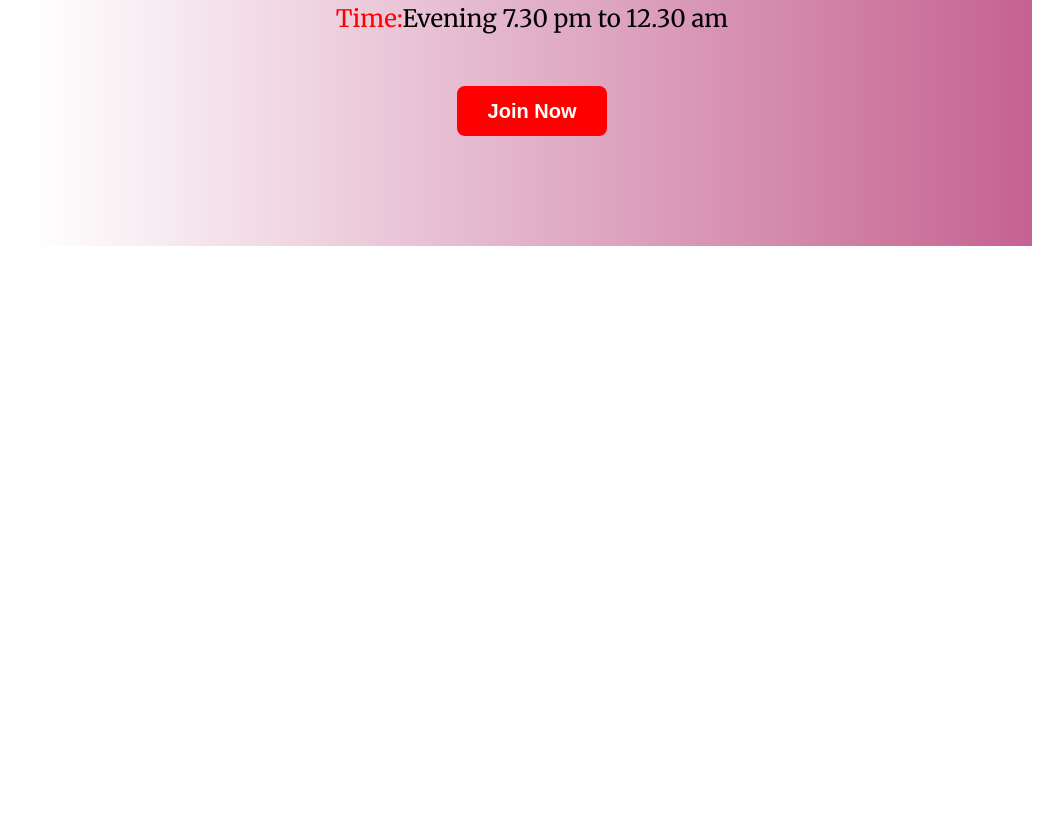
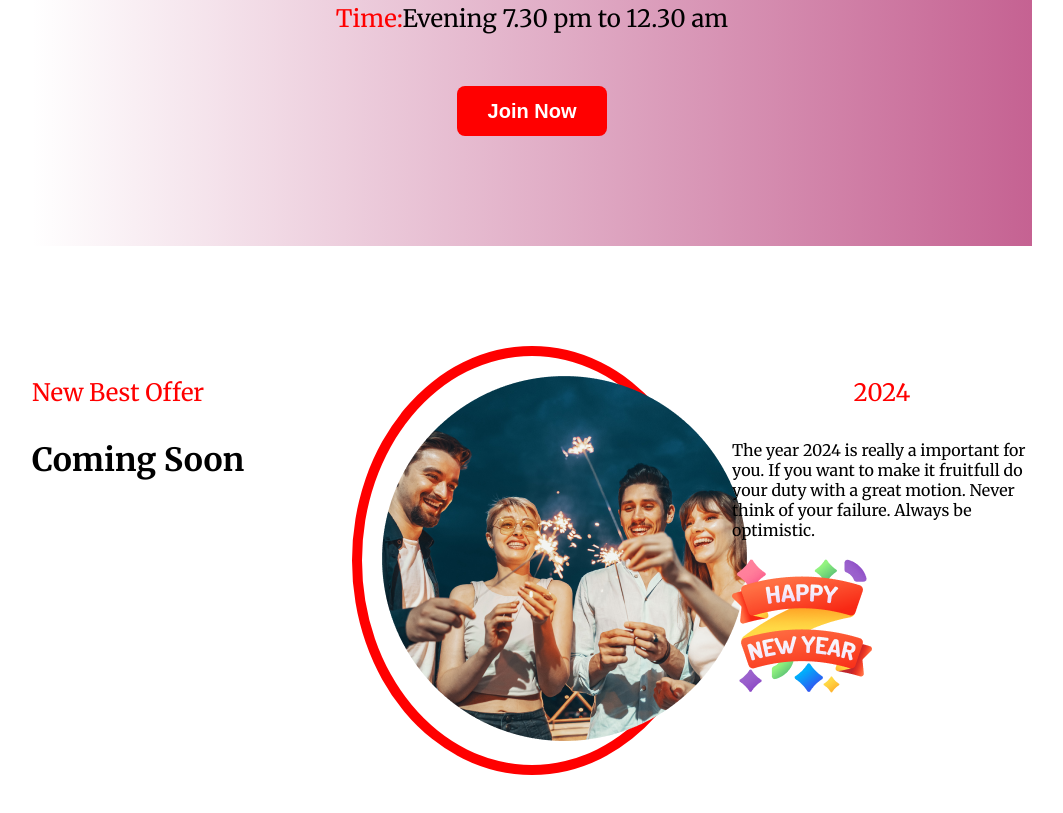
Before and after one commit to Mridul-Chandra-Nath/New-year-new-mission, a plain HTML site: page index.html in a window 1280 px wide. Shown: the part 2548-3361 px from the top of the page, without its empty margins (108-1171 px from the left). Before the commit the page ends 2844 px from the top, so only its background shows below. Drawn offline with Linux system fonts and the light colour scheme.

Commit message:
Discount section added

```diff
--- a/index.html
+++ b/index.html
@@ -41,12 +41,15 @@
     <section class="welcome-setion">
         <div class="left-container">
             <h1>Welcome to<br> midnight party</h1>
-            <p>In finland if you want to see the night of aurora as well as the beauty of fireworks and ice, come without
-                delay to finland. Here you will able to see so many things like lake and the way people live.In Finland the
-                change of the year is celebrated in quite many ways, which most are the same as around the western world.
-                </p>
+            <p>In finland if you want to see the night of aurora as well as the beauty of fireworks and ice, come
+                without
+                delay to finland. Here you will able to see so many things like lake and the way people live.In Finland
+                the
+                change of the year is celebrated in quite many ways, which most are the same as around the western
+                world.
+            </p>
 
-                <button class="primary-btn">Join Now</button>
+            <button class="primary-btn">Join Now</button>
         </div>
         <img class="right-container" src="resources/Group 70.png" alt="">
     </section>
@@ -61,6 +64,30 @@
 
 
     </section>
+
+    <!-- Offer section -->
+
+    <section class="offer-section">
+        <div class="best-offer-section">
+            <h4 style="text-align: left;">New Best Offer</h4>
+            <h3 style="font-weight: 700;">Coming Soon</h3>
+        </div>
+
+        <div class="image-section">
+            <img src="resources/Ellipse 1.png">
+
+        </div>
+
+        <div class="offer-description">
+            <h4>2024</h4>
+            <p>The year 2024 is really a important for you. If you want to make it fruitfull do your duty with a great
+                motion. Never think of your failure. Always be optimistic.</p>
+            <img src="resources/Group 96.png" alt="">
+        </div>
+
+
+
+    </section>
 </body>
 
 </html>
--- a/styles/style.css
+++ b/styles/style.css
@@ -146,3 +146,24 @@ h4 {
     border-radius: 8px;
     margin-top: 20px;
 }
+.offer-section{
+    display: flex;
+    justify-content: space-between;
+    margin-top: 100px;
+}
+.best-offer-section{
+    width: 30%;
+}
+
+.image-section{
+    width: 30%;
+    border-radius: 55%;
+    border: 10px solid red;
+    padding: 20px;
+    text-align: center;
+}
+
+.offer-description{
+    width: 30%;
+
+}
```
